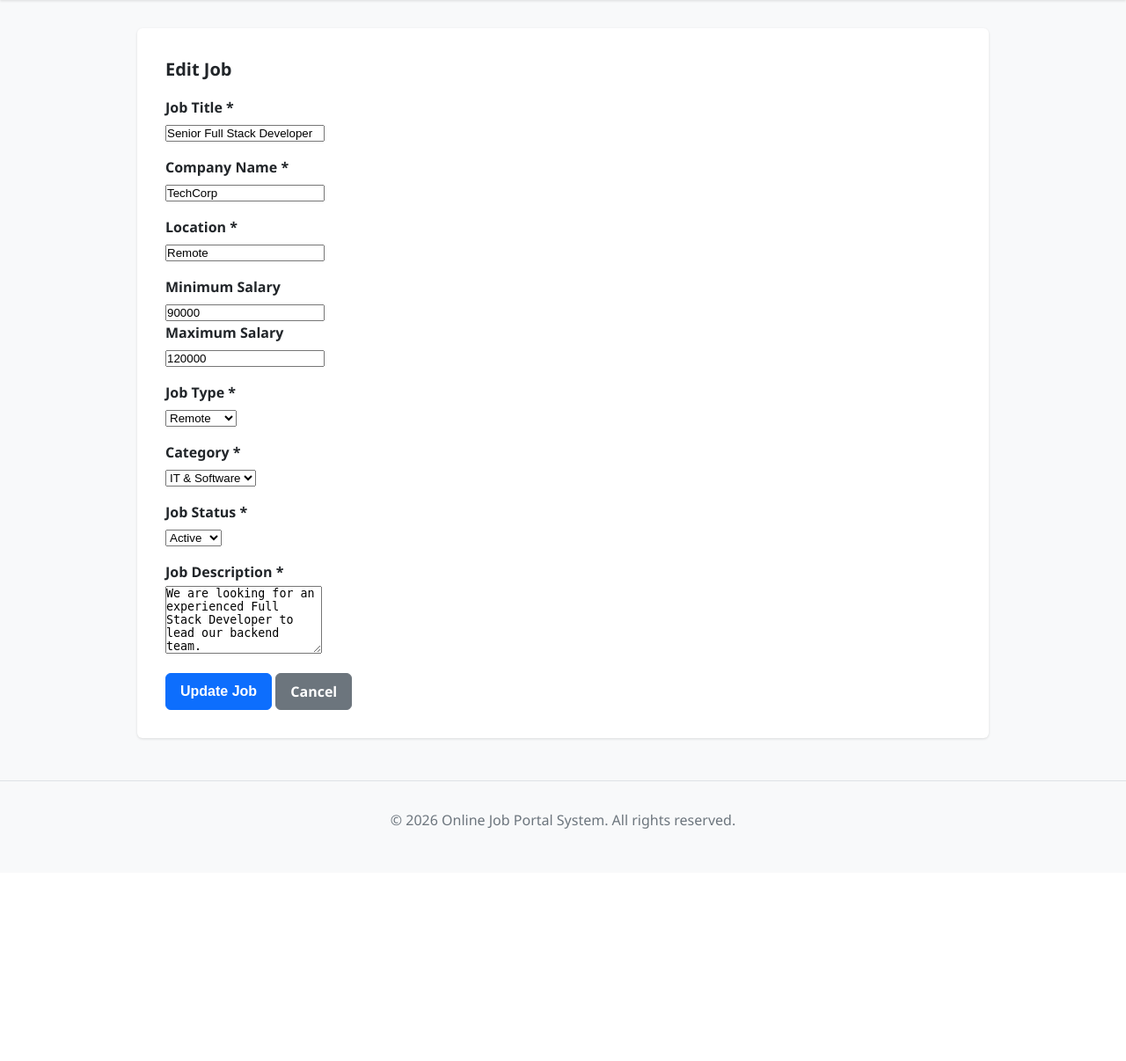
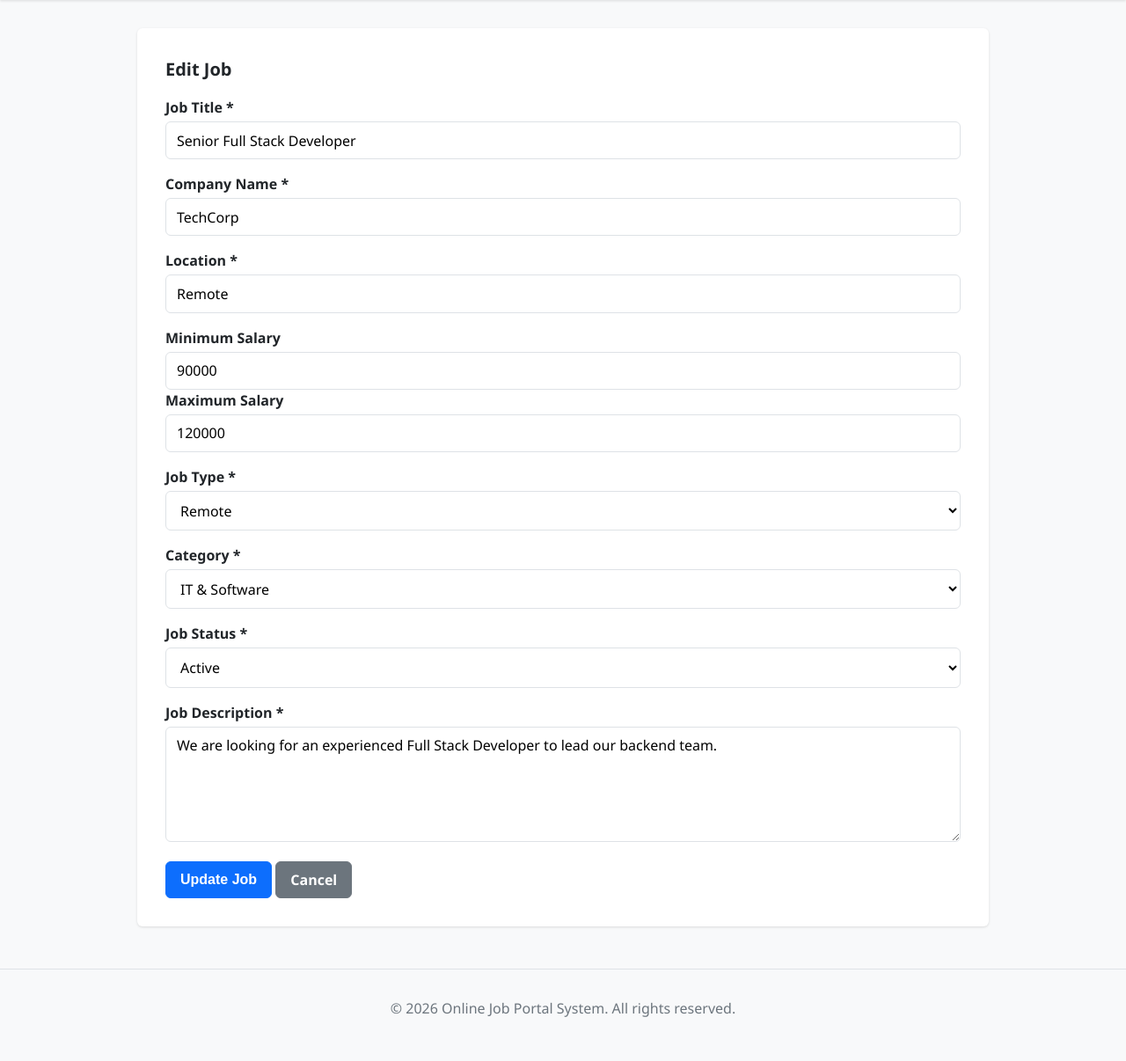
Before and after one commit to RihazRamzaan/Online-Job-Portal-System, a PHP site: page /admin/edit_job.php?job_id=1 in a window 1280 px wide. Shown: the part 74-1280 px from the top of the page at 88% size. Before the commit the page ends 1016 px from the top, so only its background shows below. Run offline with PHP 8.4, Linux system fonts and the light colour scheme; a user stored in the database is signed in; data comes from the database, SQL or seed files in the repository.

Commit message:
feat: implement database connection and admin job management features

```diff
--- a/admin/edit_job.php
+++ b/admin/edit_job.php
@@ -114,33 +114,33 @@ if ($cat_result) {
 
         <div class="form-group">
             <label for="title">Job Title *</label>
-            <input type="text" id="title" name="title" value="<?php echo htmlspecialchars($job['title']); ?>" required>
+            <input type="text" id="title" name="title" class="form-control" value="<?php echo htmlspecialchars($job['title']); ?>" required>
         </div>
 
         <div class="form-group">
             <label for="company_name">Company Name *</label>
-            <input type="text" id="company_name" name="company_name" value="<?php echo htmlspecialchars($job['company_name']); ?>" required>
+            <input type="text" id="company_name" name="company_name" class="form-control" value="<?php echo htmlspecialchars($job['company_name']); ?>" required>
         </div>
 
         <div class="form-group">
             <label for="location">Location *</label>
-            <input type="text" id="location" name="location" value="<?php echo htmlspecialchars($job['location']); ?>" required>
+            <input type="text" id="location" name="location" class="form-control" value="<?php echo htmlspecialchars($job['location']); ?>" required>
         </div>
 
         <div class="form-group row">
             <div class="col">
                 <label for="salary_min">Minimum Salary</label>
-                <input type="number" id="salary_min" name="salary_min" min="0" value="<?php echo htmlspecialchars($job['salary_min']); ?>">
+                <input type="number" id="salary_min" name="salary_min" class="form-control" min="0" value="<?php echo htmlspecialchars($job['salary_min']); ?>">
             </div>
             <div class="col">
                 <label for="salary_max">Maximum Salary</label>
-                <input type="number" id="salary_max" name="salary_max" min="0" value="<?php echo htmlspecialchars($job['salary_max']); ?>">
+                <input type="number" id="salary_max" name="salary_max" class="form-control" min="0" value="<?php echo htmlspecialchars($job['salary_max']); ?>">
             </div>
         </div>
 
         <div class="form-group">
             <label for="job_type">Job Type *</label>
-            <select id="job_type" name="job_type" required>
+            <select id="job_type" name="job_type" class="form-control" required>
                 <option value="Full-Time" <?php echo ($job['job_type'] === 'Full-Time') ? 'selected' : ''; ?>>Full-Time</option>
                 <option value="Part-Time" <?php echo ($job['job_type'] === 'Part-Time') ? 'selected' : ''; ?>>Part-Time</option>
                 <option value="Remote" <?php echo ($job['job_type'] === 'Remote') ? 'selected' : ''; ?>>Remote</option>
@@ -149,7 +149,7 @@ if ($cat_result) {
 
         <div class="form-group">
             <label for="category_id">Category *</label>
-            <select id="category_id" name="category_id" required>
+            <select id="category_id" name="category_id" class="form-control" required>
                 <?php foreach ($categories as $cat): ?>
                     <option value="<?php echo $cat['category_id']; ?>" <?php echo ($job['category_id'] == $cat['category_id']) ? 'selected' : ''; ?>>
                         <?php echo htmlspecialchars($cat['category_name']); ?>
@@ -161,7 +161,7 @@ if ($cat_result) {
         <!-- Status Dropdown: Added for Update step -->
         <div class="form-group">
             <label for="status">Job Status *</label>
-            <select id="status" name="status" required>
+            <select id="status" name="status" class="form-control" required>
                 <option value="active" <?php echo ($job['status'] === 'active') ? 'selected' : ''; ?>>Active</option>
                 <option value="closed" <?php echo ($job['status'] === 'closed') ? 'selected' : ''; ?>>Closed</option>
             </select>
@@ -169,7 +169,7 @@ if ($cat_result) {
 
         <div class="form-group">
             <label for="description">Job Description *</label>
-            <textarea id="description" name="description" rows="5" required><?php echo htmlspecialchars($job['description']); ?></textarea>
+            <textarea id="description" name="description" class="form-control" rows="5" required><?php echo htmlspecialchars($job['description']); ?></textarea>
         </div>
 
         <div class="form-actions">
```
Also changed, not shown: admin/add_job.php (+8 -8 lines).
